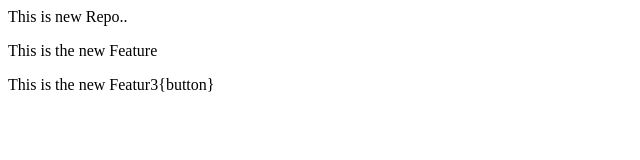
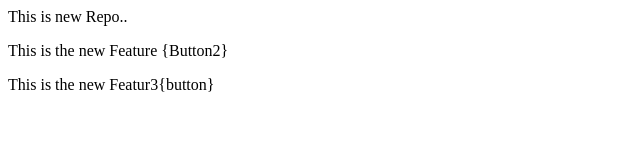
Before and after one commit to amit-gidde9896/ApanaCollege-demo2, a plain HTML site: page index.html in a window 1280 px wide. Shown: the full height of the page, 0-640 px from the left. Drawn offline with Linux system fonts and the light colour scheme.

Commit message:
Add f2 button2

```diff
--- a/index.html
+++ b/index.html
@@ -1,4 +1,4 @@
 
 <p> This is new Repo.. </p>
-<p> This is the new Feature</p>
+<p> This is the new Feature {Button2}</p>
 <p> This is the new Featur3{button} </p>
```
